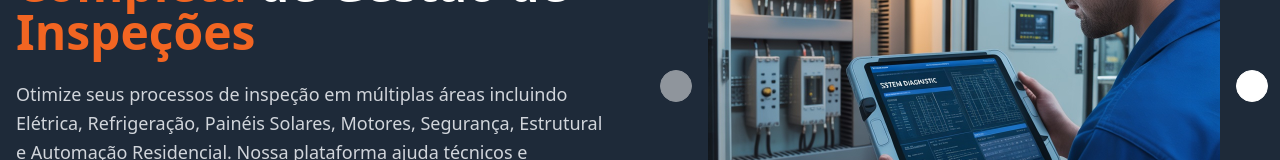
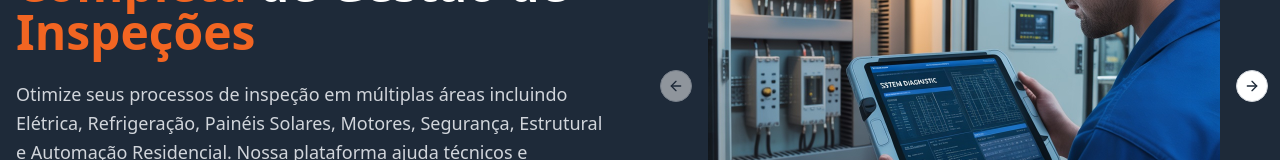
Before and after one commit to comeca-ai/projetoinspecao-ai, a React (Vite) app: page / in a window 1280 px wide. Shown: the part 294-454 px from the top of the page. Built offline with nearby package versions, Linux system fonts and the light colour scheme.

Commit message:
Fix: Carousel navigation arrows visibility
Adjusted the color of the carousel navigation arrows to be visible against a white background.

```diff
--- a/src/components/Hero.tsx
+++ b/src/components/Hero.tsx
@@ -1,3 +1,4 @@
+
 import { Button } from "@/components/ui/button";
 import {
   Carousel,
@@ -71,8 +72,8 @@ const Hero = () => {
                   </CarouselItem>
                 ))}
               </CarouselContent>
-              <CarouselPrevious className="text-white border-white hover:bg-[#f26522] hover:border-[#f26522]" />
-              <CarouselNext className="text-white border-white hover:bg-[#f26522] hover:border-[#f26522]" />
+              <CarouselPrevious className="text-[#1e2a39] bg-white border-gray-300 hover:bg-[#f26522] hover:border-[#f26522] hover:text-white" />
+              <CarouselNext className="text-[#1e2a39] bg-white border-gray-300 hover:bg-[#f26522] hover:border-[#f26522] hover:text-white" />
             </Carousel>
           </div>
         </div>
```
